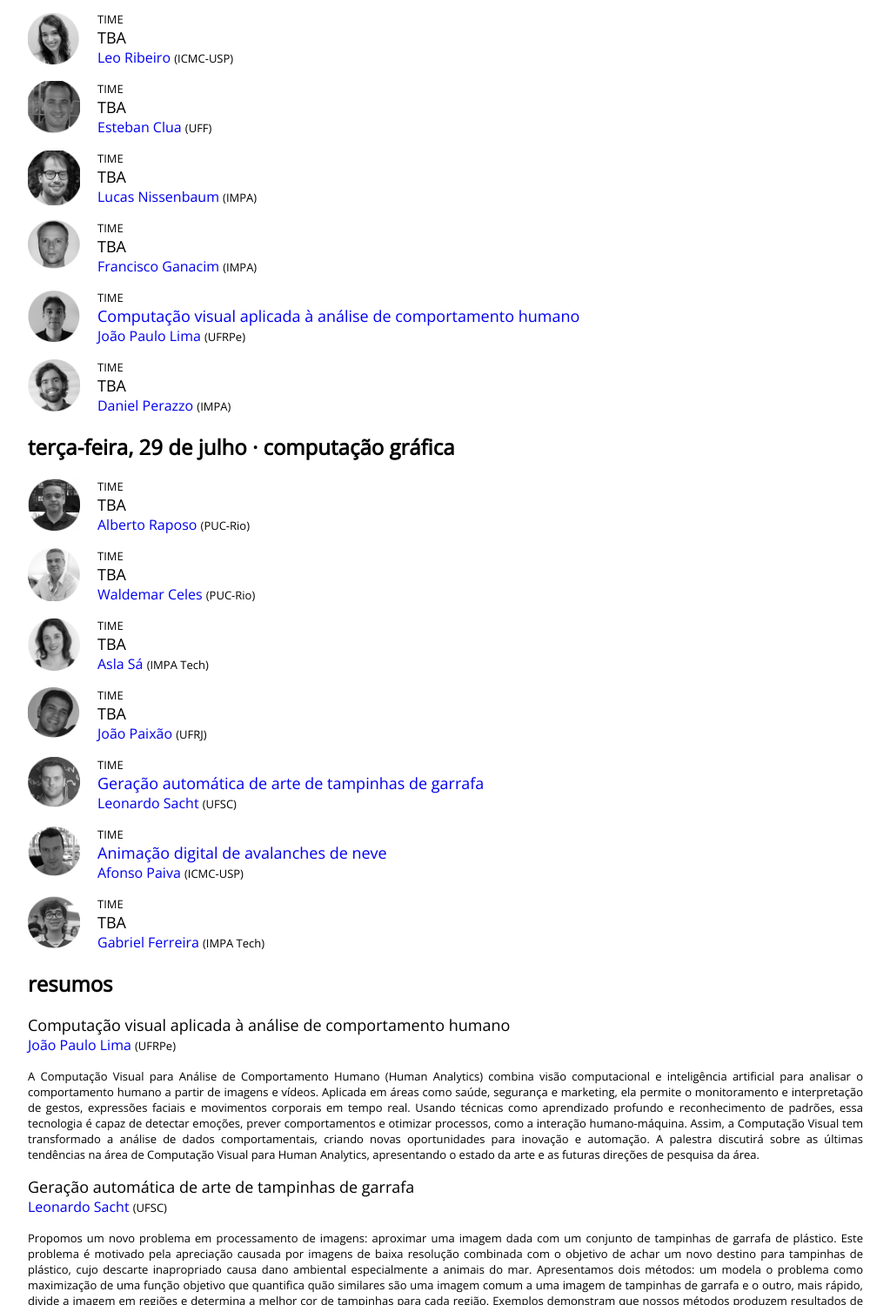
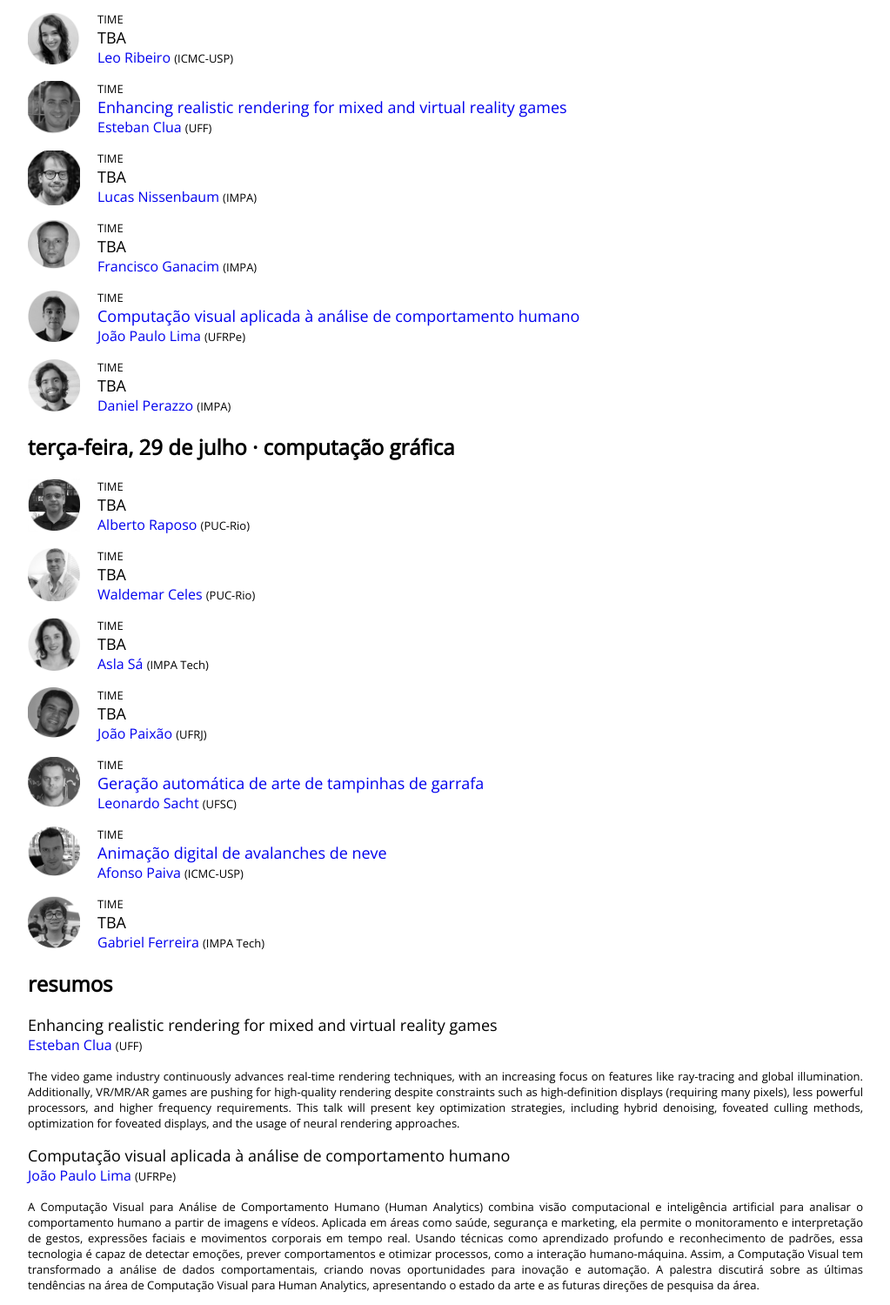
Before and after one commit to visgraf/cbm35vcg, a plain HTML site: page cbm35.html in a window 1280 px wide. Shown: the part 427-1927 px from the top of the page at 87% size, without its empty margins (128-1151 px from the left). Drawn offline with nearby package versions, Linux system fonts and the light colour scheme.

Commit message:
Add files via upload

```diff
--- a/cbm35.html
+++ b/cbm35.html
@@ -134,7 +134,7 @@ TIME
 TIME
 <IMG SRC="fotos/esteban.png" ALIGN="left" CLASS="photo">
 <DD>
-<SPAN CLASS="title">TBA</SPAN>
+<A HREF="#esteban"><SPAN CLASS="title">Enhancing realistic rendering for mixed and virtual reality games</SPAN></A>
 <BR>
 <SPAN CLASS="speaker">
 <A HREF="https://www.ic.uff.br/blog/pessoas/esteban-walter-gonzalez-clua/">Esteban Clua</A>
@@ -271,6 +271,18 @@ TIME
 
 <H2>Resumos</H2>
 
+<P ID="esteban">
+<SPAN CLASS="title">Enhancing realistic rendering for mixed and virtual reality games</SPAN>
+<BR>
+<SPAN CLASS="speaker">
+<A HREF="https://www.ic.uff.br/blog/pessoas/esteban-walter-gonzalez-clua/">Esteban Clua</A>
+</SPAN>
+<SPAN CLASS="affil">(UFF)</SPAN>
+</P>
+<P CLASS="resumo">
+The video game industry continuously advances real-time rendering techniques, with an increasing focus on features like ray-tracing and global illumination. Additionally, VR/MR/AR games are pushing for high-quality rendering despite constraints such as high-definition displays (requiring many pixels), less powerful processors, and higher frequency requirements. This talk will present key optimization strategies, including hybrid denoising, foveated culling methods, optimization for foveated displays, and the usage of neural rendering approaches.
+</P>
+
 <P ID="joao-paulo">
 <SPAN CLASS="title">Computação visual aplicada à análise de comportamento humano</SPAN>
 <BR>
```
